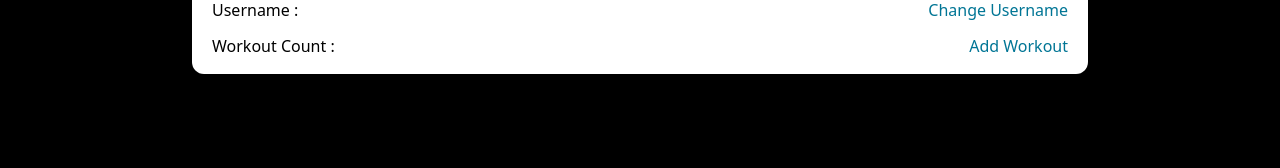
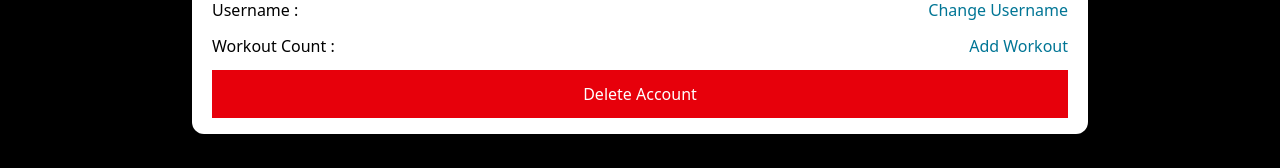
Before and after one commit to DinethSheveen/Workout-Buddy, a React (Vite) app in the folder frontend/: page /profile in a window 1280 px wide. Shown: the part 482-650 px from the top of the page. Built offline with nearby package versions, Linux system fonts and the light colour scheme; no server answers; sample sign-in values are in the browser's storage.

Commit message:
VITE : Delete account button

```diff
--- a/frontend/src/pages/Profile.jsx
+++ b/frontend/src/pages/Profile.jsx
@@ -68,6 +68,8 @@ function Profile() {
                     <p>Workout Count : {information.workouts}</p>
                     <Link to={"/my-workouts"} className="text-cyan-700 hover:text-cyan-600 cursor-pointer">Add Workout</Link>
                 </div>
+                {/* DELETE ACCOUNT */}
+                <Link to={"/"} className="bg-red-600 text-white py-3 text-center hover:bg-red-500 active:bg-red-300">Delete Account</Link>
             </div>
         </div>
     </div>
```
